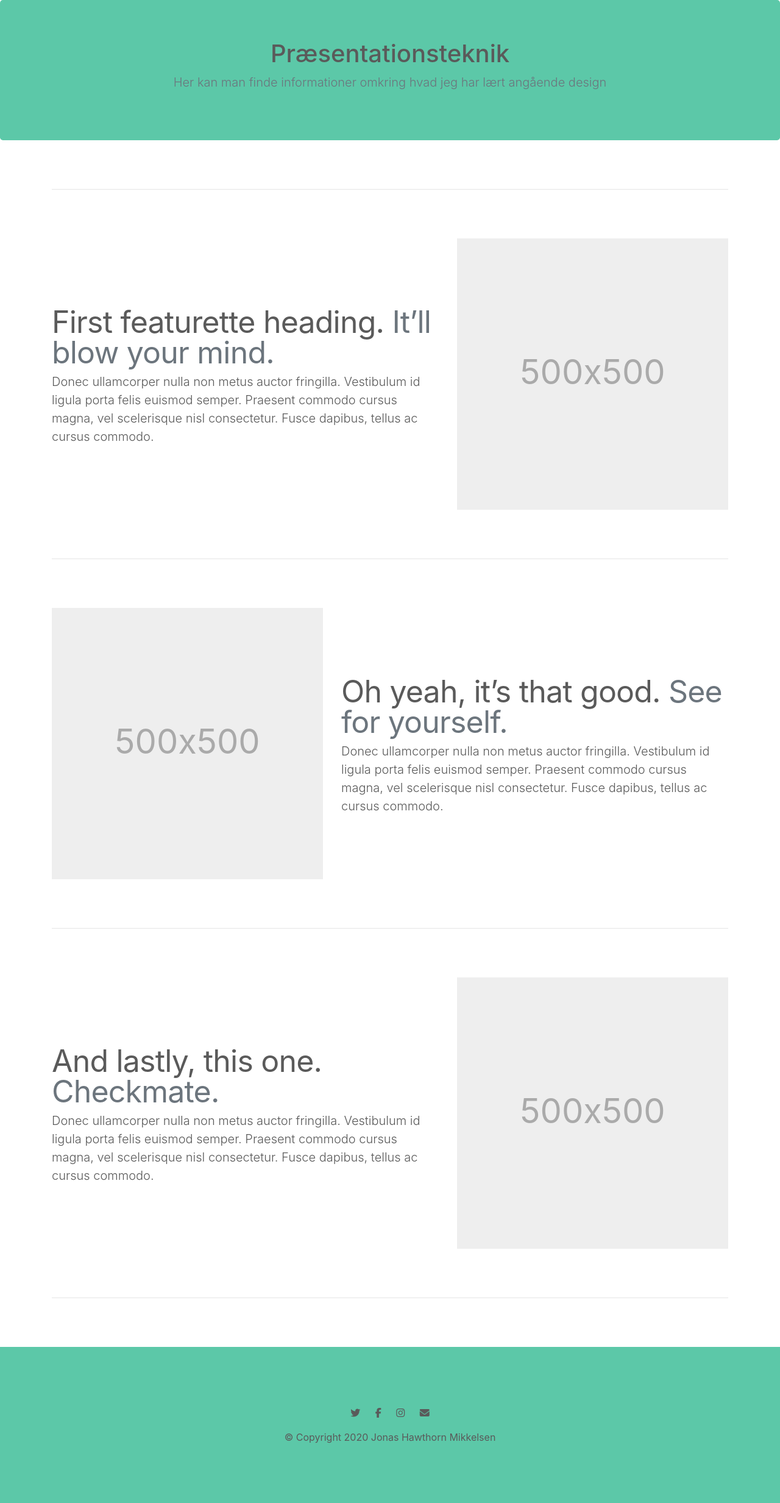
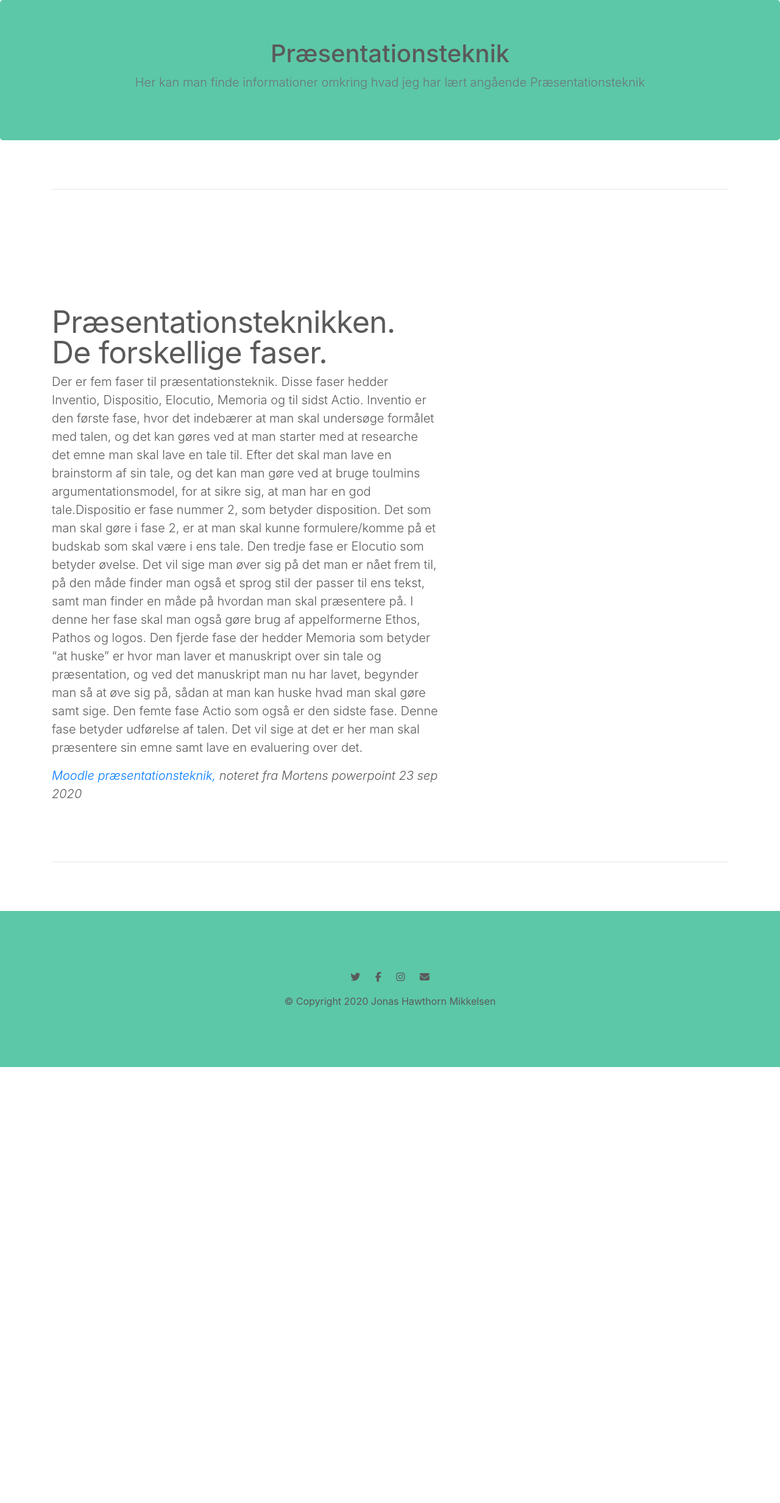
Before and after one commit to Jhm20P/L-ringsportfolio, a PHP site: the page made by lærings-portfolio/præsentation.php in a window 1280 px wide. Shown: the part 56-2521 px from the top of the page at 61% size. After the commit the page ends 1806 px from the top, so only its background shows below. Run offline with PHP 8.4, Linux system fonts and the light colour scheme; some libraries are stand-ins or nearby versions.

Commit message:
Update præsentation.php

```diff
--- a/lærings-portfolio/præsentation.php
+++ b/lærings-portfolio/præsentation.php
@@ -1,12 +1,13 @@
 <!doctype html>
-<html lang="en">
+<html lang="da">
   <head>
     <meta charset="utf-8">
     <meta name="viewport" content="width=device-width, initial-scale=1, shrink-to-fit=no">
     <meta name="description" content="">
-    <meta name="author" content="Mark Otto, Jacob Thornton, and Bootstrap contributors">
+    <meta name="author" content="Jonas Hawthorn Mikkelsen">
     <meta name="generator" content="Jekyll v4.1.1">
-    <title>Carousel Template · Bootstrap</title>
+    <link rel="icon" href="favicon.ico">
+    <title>Præsentationsteknik</title>
 
     <link rel="canonical" href="https://getbootstrap.com/docs/4.5/examples/carousel/">
 
@@ -15,9 +16,11 @@
 
     <!-- Bootstrap core CSS -->
 <link href="assets/dist/css/bootstrap.min.css" rel="stylesheet">
+  <!-- EGEN CSS -->
 <link rel="stylesheet" href="underside.css">
 <link rel="stylesheet" href="bodyfix.css">
-
+<link rel="stylesheet" href="billede.css">
+  <!-- INTERN CSS -->
     <style>
       .bd-placeholder-img {
         font-size: 1.125rem;
@@ -37,14 +40,15 @@
     <!-- Custom styles for this template -->
     <link href="carousel.css" rel="stylesheet">
   </head>
+    <!-- MENU BAR -->
   <?php include("Menu.inc"); ?>
 
 <main role="main">
-
+<!-- SEKTION MED OVERSKRIFT OG UNDEROVERSKRIFT -->
   <section class="jumbotron text-center">
     <div class="container">
       <h1>Præsentationsteknik</h1>
-      <p class="lead text-muted">Her kan man finde informationer omkring hvad jeg har lært angående design</p>
+      <p class="lead text-muted">Her kan man finde informationer omkring hvad jeg har lært angående Præsentationsteknik</p>
     </div>
   </section>
 
@@ -58,41 +62,15 @@
     <!-- START THE FEATURETTES -->
 
     <hr class="featurette-divider">
-
+    <!-- PRÆSENTATIONTEKNIKKEN -->
     <div class="row featurette">
       <div class="col-md-7">
-        <h2 class="featurette-heading">First featurette heading. <span class="text-muted">It’ll blow your mind.</span></h2>
-        <p class="lead">Donec ullamcorper nulla non metus auctor fringilla. Vestibulum id ligula porta felis euismod semper. Praesent commodo cursus magna, vel scelerisque nisl consectetur. Fusce dapibus, tellus ac cursus commodo.</p>
-      </div>
-      <div class="col-md-5">
-        <svg class="bd-placeholder-img bd-placeholder-img-lg featurette-image img-fluid mx-auto" width="500" height="500" xmlns="http://www.w3.org/2000/svg" preserveAspectRatio="xMidYMid slice" focusable="false" role="img" aria-label="Placeholder: 500x500"><title>Placeholder</title><rect width="100%" height="100%" fill="#eee"/><text x="50%" y="50%" fill="#aaa" dy=".3em">500x500</text></svg>
+        <h2 class="featurette-heading">Præsentationsteknikken. <span class="sidenavn">De forskellige faser.</span></h2>
+        <p class="lead">Der er fem faser til præsentationsteknik. Disse faser hedder Inventio, Dispositio, Elocutio, Memoria og til sidst Actio. Inventio er den første fase, hvor det indebærer at man skal undersøge formålet med talen, og det kan gøres ved at man starter med at researche det emne man skal lave en tale til. Efter det skal man lave en brainstorm af sin tale, og det kan man gøre ved at bruge toulmins argumentationsmodel, for at sikre sig, at man har en god tale.Dispositio er fase nummer 2, som betyder disposition. Det som man skal gøre i fase 2, er at man skal kunne formulere/komme på et budskab som skal være i ens tale. Den tredje fase er Elocutio som betyder øvelse. Det vil sige man øver sig på det man er nået frem til, på den måde finder man også et sprog stil der passer til ens tekst, samt man finder en måde på hvordan man skal præsentere på.  I denne her fase skal man også gøre brug af appelformerne Ethos, Pathos og logos.  Den fjerde fase der hedder Memoria som betyder “at huske” er hvor man laver et manuskript over sin tale og præsentation, og ved det manuskript man nu har lavet, begynder man så at øve sig på, sådan at man kan huske hvad man skal gøre samt sige.  Den femte fase Actio som også er den sidste fase. Denne fase betyder udførelse af talen. Det vil sige at det er her man skal præsentere sin emne samt lave en evaluering over det. </p>
+        <p class="lead"><cite><a href="https://itcn-my.sharepoint.com/:p:/g/personal/10741_student_eadania_dk/EWcPy_3UZLxPp6UeSfvBJAcBfsclsxOV7TCS3CR6f85aWQ?e=daMHam" target="_blank"> Moodle præsentationsteknik,</a> noteret fra Mortens powerpoint <time datetime="2020-09-23">23 sep 2020</time></cite></p>
       </div>
     </div>
-
-    <hr class="featurette-divider">
-
-    <div class="row featurette">
-      <div class="col-md-7 order-md-2">
-        <h2 class="featurette-heading">Oh yeah, it’s that good. <span class="text-muted">See for yourself.</span></h2>
-        <p class="lead">Donec ullamcorper nulla non metus auctor fringilla. Vestibulum id ligula porta felis euismod semper. Praesent commodo cursus magna, vel scelerisque nisl consectetur. Fusce dapibus, tellus ac cursus commodo.</p>
-      </div>
-      <div class="col-md-5 order-md-1">
-        <svg class="bd-placeholder-img bd-placeholder-img-lg featurette-image img-fluid mx-auto" width="500" height="500" xmlns="http://www.w3.org/2000/svg" preserveAspectRatio="xMidYMid slice" focusable="false" role="img" aria-label="Placeholder: 500x500"><title>Placeholder</title><rect width="100%" height="100%" fill="#eee"/><text x="50%" y="50%" fill="#aaa" dy=".3em">500x500</text></svg>
-      </div>
-    </div>
-
-    <hr class="featurette-divider">
-
-    <div class="row featurette">
-      <div class="col-md-7">
-        <h2 class="featurette-heading">And lastly, this one. <span class="text-muted">Checkmate.</span></h2>
-        <p class="lead">Donec ullamcorper nulla non metus auctor fringilla. Vestibulum id ligula porta felis euismod semper. Praesent commodo cursus magna, vel scelerisque nisl consectetur. Fusce dapibus, tellus ac cursus commodo.</p>
-      </div>
-      <div class="col-md-5">
-        <svg class="bd-placeholder-img bd-placeholder-img-lg featurette-image img-fluid mx-auto" width="500" height="500" xmlns="http://www.w3.org/2000/svg" preserveAspectRatio="xMidYMid slice" focusable="false" role="img" aria-label="Placeholder: 500x500"><title>Placeholder</title><rect width="100%" height="100%" fill="#eee"/><text x="50%" y="50%" fill="#aaa" dy=".3em">500x500</text></svg>
-      </div>
-    </div>
-
+    <!-- PRÆSENTATIONTEKNIKKEN SLUT -->
     <hr class="featurette-divider">
 
     <!-- /END THE FEATURETTES -->
@@ -108,10 +86,11 @@
       <i class="fab fa-instagram footer-icon"></i>
       <i class="fas fa-envelope footer-icon"></i>
 
-    <p>© Copyright 2020 Jonas Hawthorn Mikkelsen</p>
+    <p class="copyright">© Copyright 2020 Jonas Hawthorn Mikkelsen</p>
   </div>
   </footer>
 </main>
+<!-- JAVASCRIPT BRUGT TIL ALLE UNDERSIDER -->
 <script src="https://code.jquery.com/jquery-3.5.1.slim.min.js" integrity="sha384-DfXdz2htPH0lsSSs5nCTpuj/zy4C+OGpamoFVy38MVBnE+IbbVYUew+OrCXaRkfj" crossorigin="anonymous"></script>
       <script>window.jQuery || document.write('<script src="assets/js/vendor/jquery.slim.min.js"><\/script>')</script><script src="assets/dist/js/bootstrap.bundle.min.js"></script>
 </html>
```
